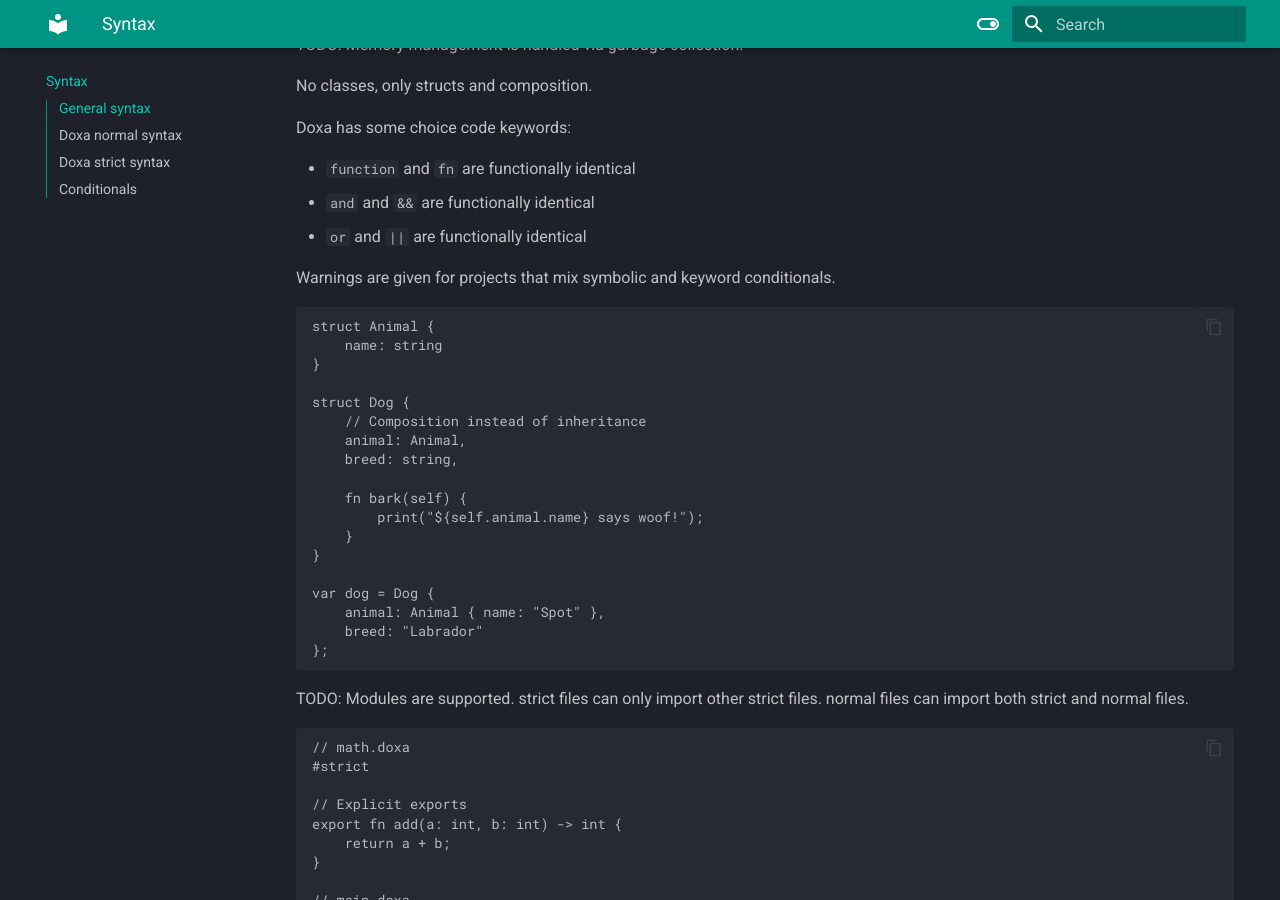
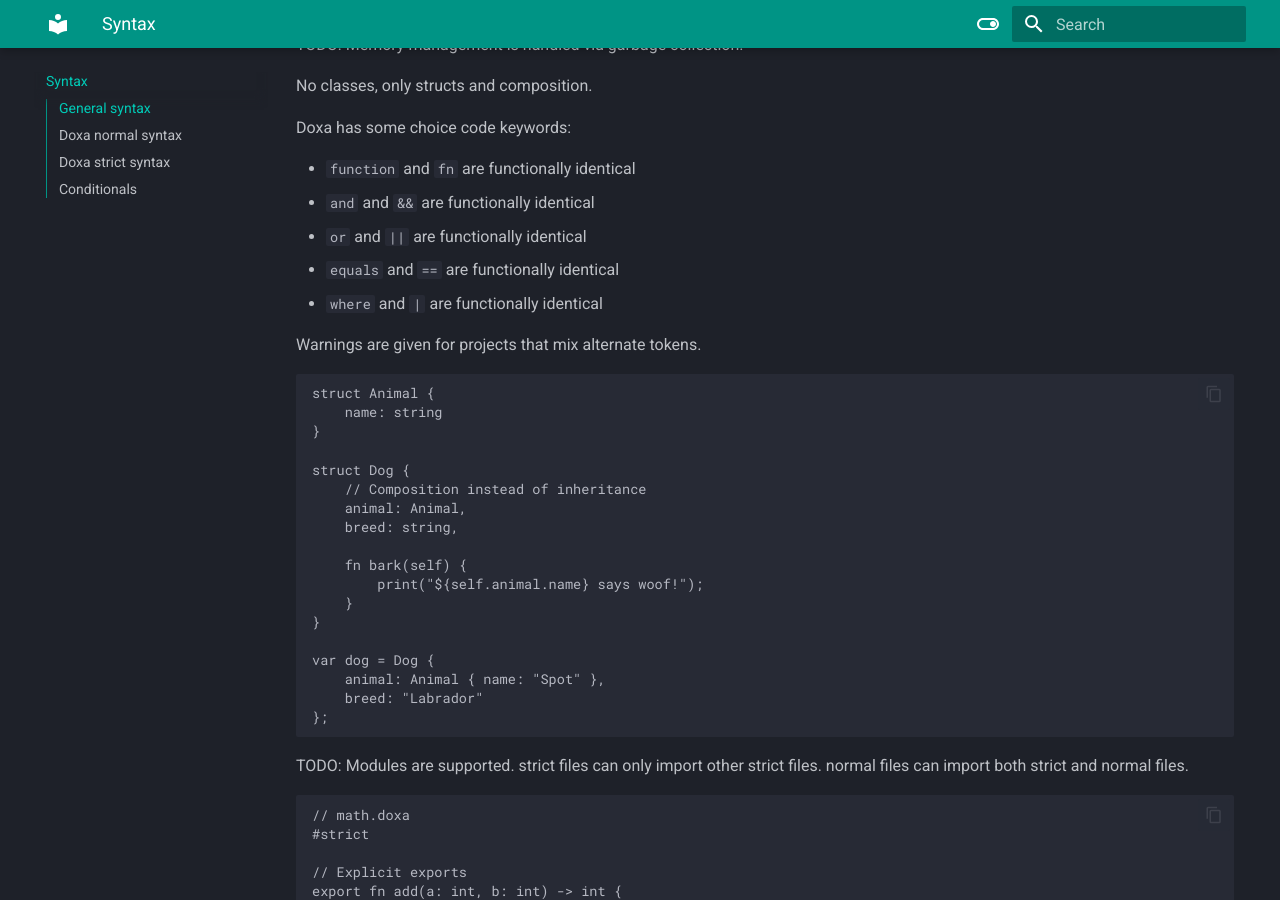
Before and after one commit to mirror-shades/doxa, an MkDocs documentation site: the page built from docs/syntax.md, in a window 1280 px wide and 900 px high, scrolled down 447 px. Built offline with MkDocs 1.6.1 and Material for MkDocs 9.7.7, drawn with Linux system fonts in a browser that asks for light colours; some of the changed text lies outside the part shown.

Commit message:
improved documentation on xor, u/a quantifiers, and alternate tokens

````diff
--- a/docs/syntax.md
+++ b/docs/syntax.md
@@ -17,8 +17,10 @@
 - `function` and `fn` are functionally identical
 - `and` and `&&` are functionally identical
 - `or` and `||` are functionally identical
+- `equals` and `==` are functionally identical
+- `where` and `|` are functionally identical
 
-Warnings are given for projects that mix symbolic and keyword conditionals.
+Warnings are given for projects that mix alternate tokens.
 
 ```
 struct Animal {
@@ -138,6 +140,14 @@
 x["a"]; // 1
 x["b"]; // 2
 x["c"]; // 3
+```
+
+there are xor, existensial quantifiers, and universal quantifiers
+
+```
+var a = true xor false;
+var b = exists i in [1, 2, 3] where i > 1;
+var c = forall i in [1, 2, 3] | i > 1;
 ```
 
 Doxa has an inspect operator `?` which can be used to inspect the value of any expression.
````
Also changed, not shown: 1 other file.
